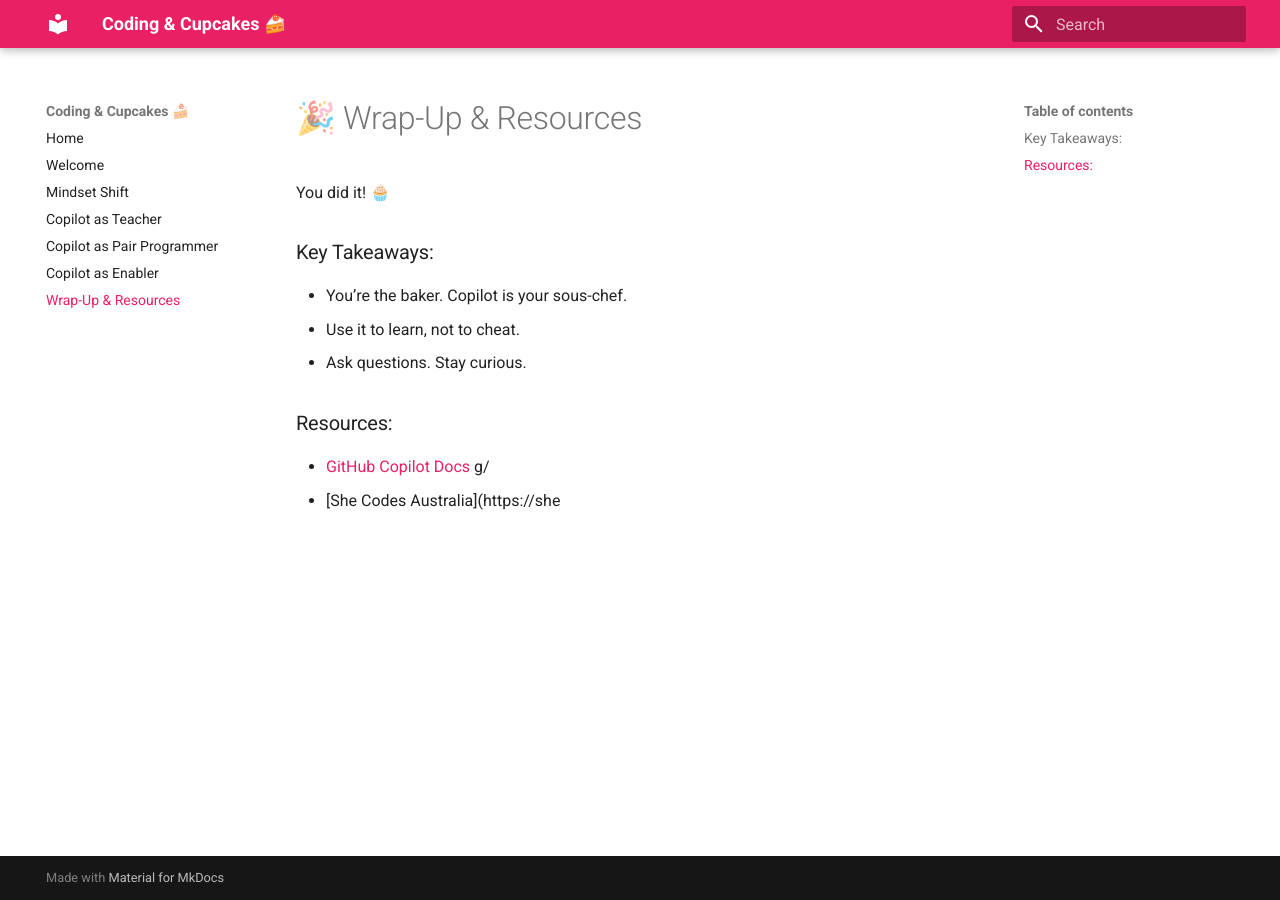
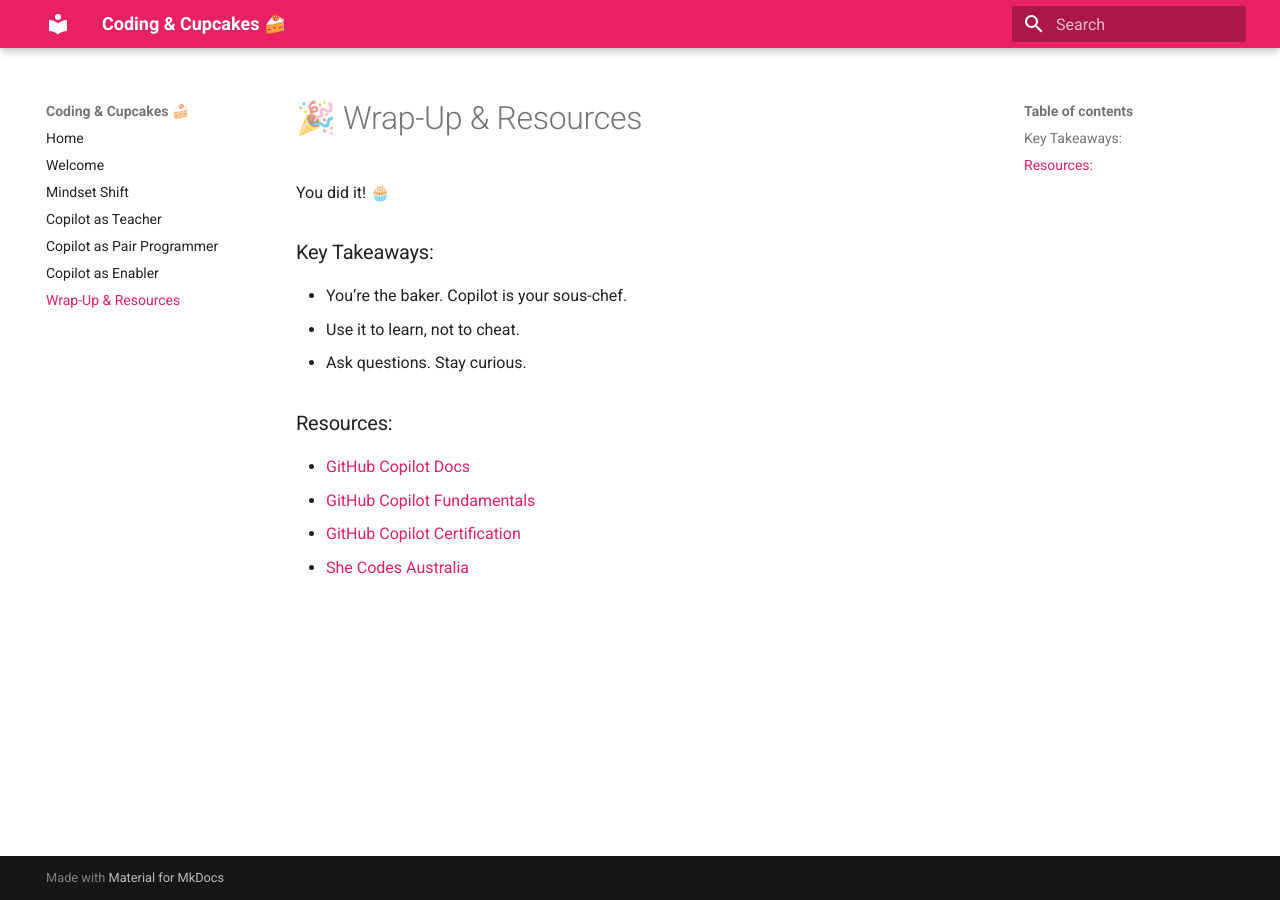
Before and after one commit to codess-aus/coding-and-cupcakes, an MkDocs documentation site: the page built from docs/wrapup.md, in a window 1280 px wide. Built offline with MkDocs 1.6.1 and Material for MkDocs 9.7.7, drawn with Linux system fonts in a browser that asks for light colours.

Commit message:
Update wrapup.md with key takeaways and resources

```diff
--- a/docs/wrapup.md
+++ b/docs/wrapup.md
@@ -9,5 +9,6 @@ You did it! 🧁
 
 ### Resources:
 - [GitHub Copilot Docs](https://docs.github.com/en/copilot)
-g/
-- [She Codes Australia](https://she
+- [GitHub Copilot Fundamentals](https://learn.microsoft.com/en-us/training/paths/copilot/)
+- [GitHub Copilot Certification](https://learn.microsoft.com/en-us/credentials/certifications/github-copilot/?practice-assessment-type=certification)
+- [She Codes Australia](https://shecodes.com.au/)
```
